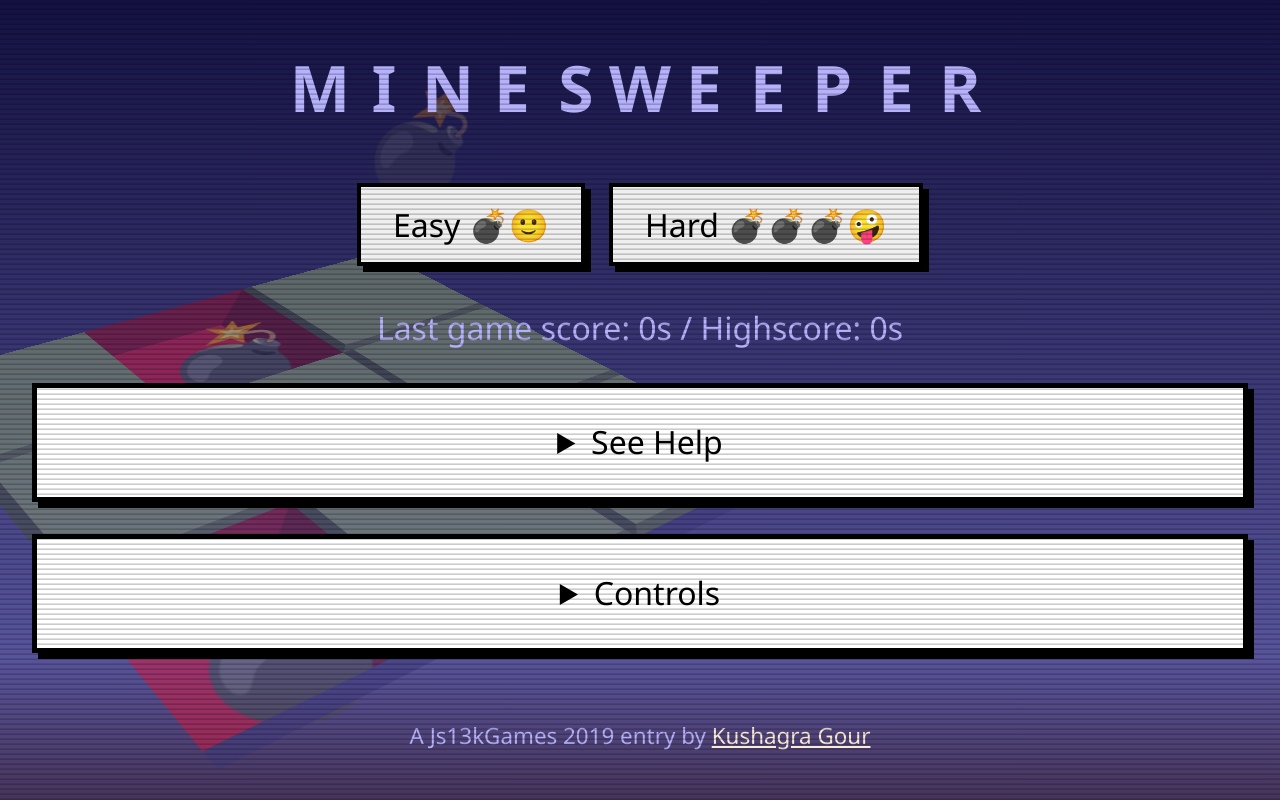
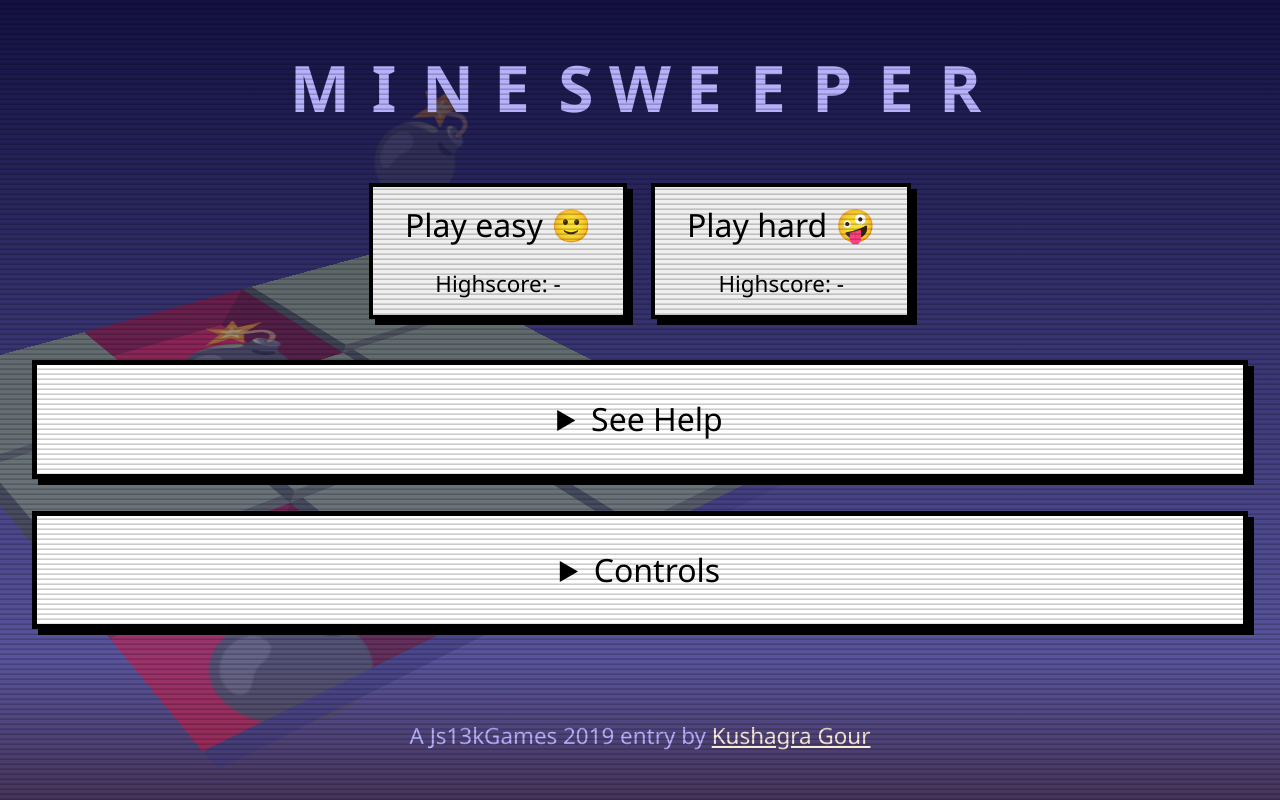
Before and after one commit to chinchang/js13kgames-2019, a website built with Parcel: page index.html in a window 1280 px wide. Built offline with nearby package versions, Linux system fonts and the light colour scheme.

Commit message:
fix score saving

```diff
--- a/index.html
+++ b/index.html
@@ -52,6 +52,9 @@
       .link {
         color: antiquewhite;
       }
+      .small-text {
+        font-size: 0.7em;
+      }
       .screen {
         /* position: absolute; */
         /* contain: size layout paint style; */
@@ -87,6 +90,9 @@
       }
       .btn:active {
         box-shadow: 1px 1px;
+      }
+      .btn p {
+        margin-bottom: 0;
       }
       summary {
         cursor: pointer;
@@ -346,27 +352,26 @@
         <button
           class="btn"
           type="button"
-          aria-label="Play easy mode"
           data-level="0"
           onclick="setupGame(event)"
         >
-          Easy 💣🙂
+          Play easy <span aria-hidden="true">🙂</span>
+          <p class="small-text">
+            Highscore: <span id="easyHighScoreEl">-</span>
+          </p>
         </button>
         <button
           class="btn"
           type="button"
-          aria-label="Play hard mode"
           data-level="1"
           onclick="setupGame(event)"
         >
-          Hard 💣💣💣🤪
+          Play hard <span aria-hidden="true">🤪</span>
+          <p class="small-text">
+            Highscore: <span id="hardHighScoreEl">-</span>
+          </p>
         </button>
       </div>
-
-      <p>
-        Last game score: <span id="lastGameScoreEl"></span> / Highscore:
-        <span id="highScoreEl"></span>
-      </p>
 
       <div>
         <details>
@@ -432,7 +437,7 @@
     ></div>
     <div class="overlay"></div>
 
-    <footer style="font-size:0.7em">
+    <footer class="small-text">
       A Js13kGames 2019 entry by
       <a class="link" href="https://kushagra.dev">Kushagra Gour</a>
     </footer>
--- a/index.js
+++ b/index.js
@@ -28,11 +28,13 @@ let entities = [];
 let currentLevel;
 const HIGHSCORE_KEY = "bms-high-score";
 const LAST_SCORE_KEY = "bms-last-score";
-let highScore = window.localStorage.getItem(HIGHSCORE_KEY) || 0;
-let lastGameScore = window.localStorage.getItem(LAST_SCORE_KEY) || 0;
-highScoreEl.textContent = `${highScore}s`;
-lastGameScoreEl.textContent = `${lastGameScore}s`;
-
+let highScore = (window.localStorage.getItem(HIGHSCORE_KEY) &&
+  JSON.parse(window.localStorage.getItem(HIGHSCORE_KEY))) || {
+  0: 0,
+  1: 0
+};
+let lastGameScore;
+console.log(highScore);
 const sounds = {
   laser: [
     0,
@@ -62,6 +64,10 @@ const sounds = {
   ]
 };
 
+function updateScoreUi(score) {
+  easyHighScoreEl.textContent = highScore[0] ? `${highScore[0]}s` : "-";
+  hardHighScoreEl.textContent = highScore[1] ? `${highScore[1]}s` : "-";
+}
 function changeScreen(name) {
   screens.forEach(screen => screen.classList.remove("visible"));
   document.querySelector(`[data-screen="${name}"]`).classList.add("visible");
@@ -256,7 +262,7 @@ function setupGame(e, level) {
     el.style.perspectiveOrigin = `${W / 2}px ${H / 2}px`;
   }
   if (e) {
-    level = parseInt(e.target.dataset.level, 10);
+    level = parseInt(e.currentTarget.dataset.level, 10);
     e.stopPropagation();
   }
   currentLevel = level;
@@ -580,12 +586,12 @@ function menuBombBlast(bomb) {
   }
 }
 function saveScores(score) {
-  if (score < highScore) {
-    window.localStorage.setItem(HIGHSCORE_KEY, score);
-    highScore = score;
+  if (score < highScore[currentLevel]) {
+    highScore[currentLevel] = score;
+    window.localStorage.setItem(HIGHSCORE_KEY, JSON.stringify(highScore));
+    updateScoreUi();
   }
   lastGameScore = score;
-  window.localStorage.setItem(LAST_SCORE_KEY, score);
 }
 function tweetScore(score, level) {
   const words = ["Yay!", "Wohoo!", "Yuhoo!", "Check it out!", "Rad!"];
@@ -634,6 +640,7 @@ function init() {
   // menu gameboard
   gen(0, window.menuTileContainer, true);
   gameLoop();
+  updateScoreUi();
 
   window.setupGame = setupGame;
   window.changeScreen = changeScreen;
```
